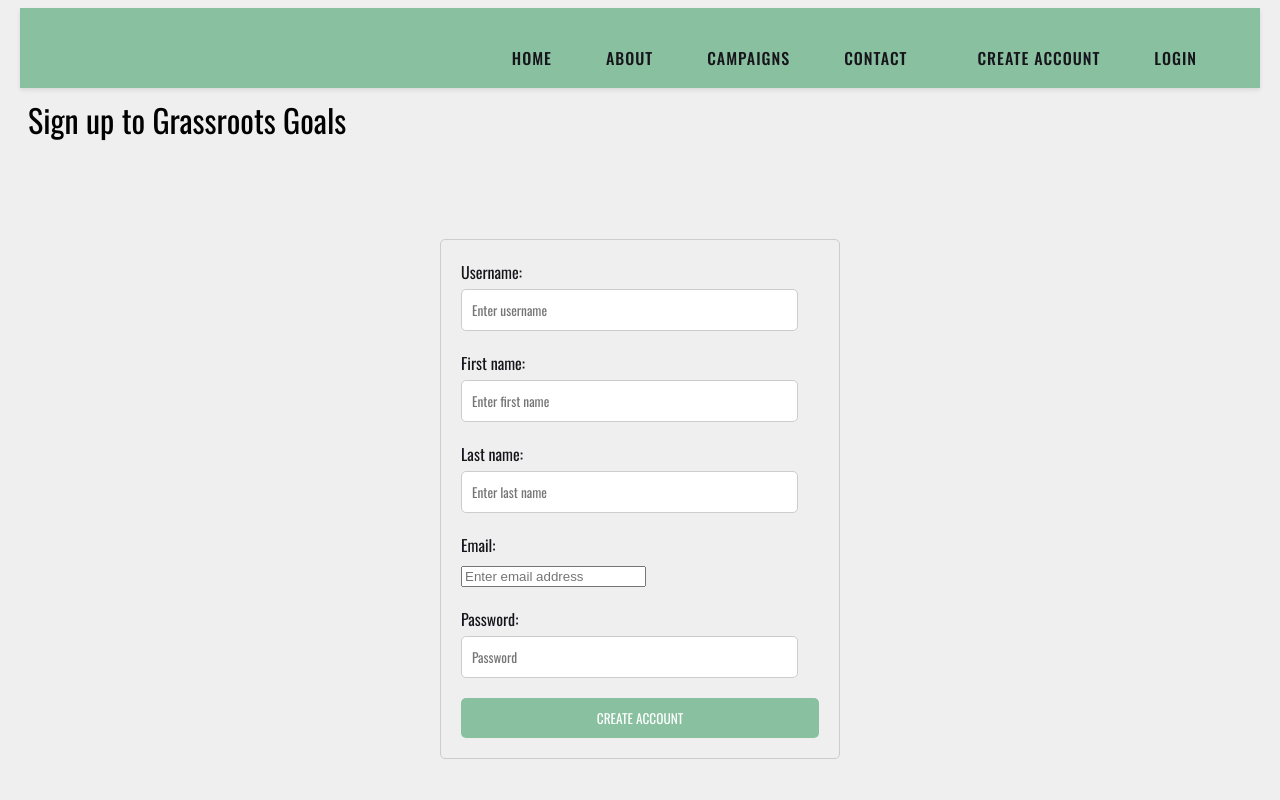
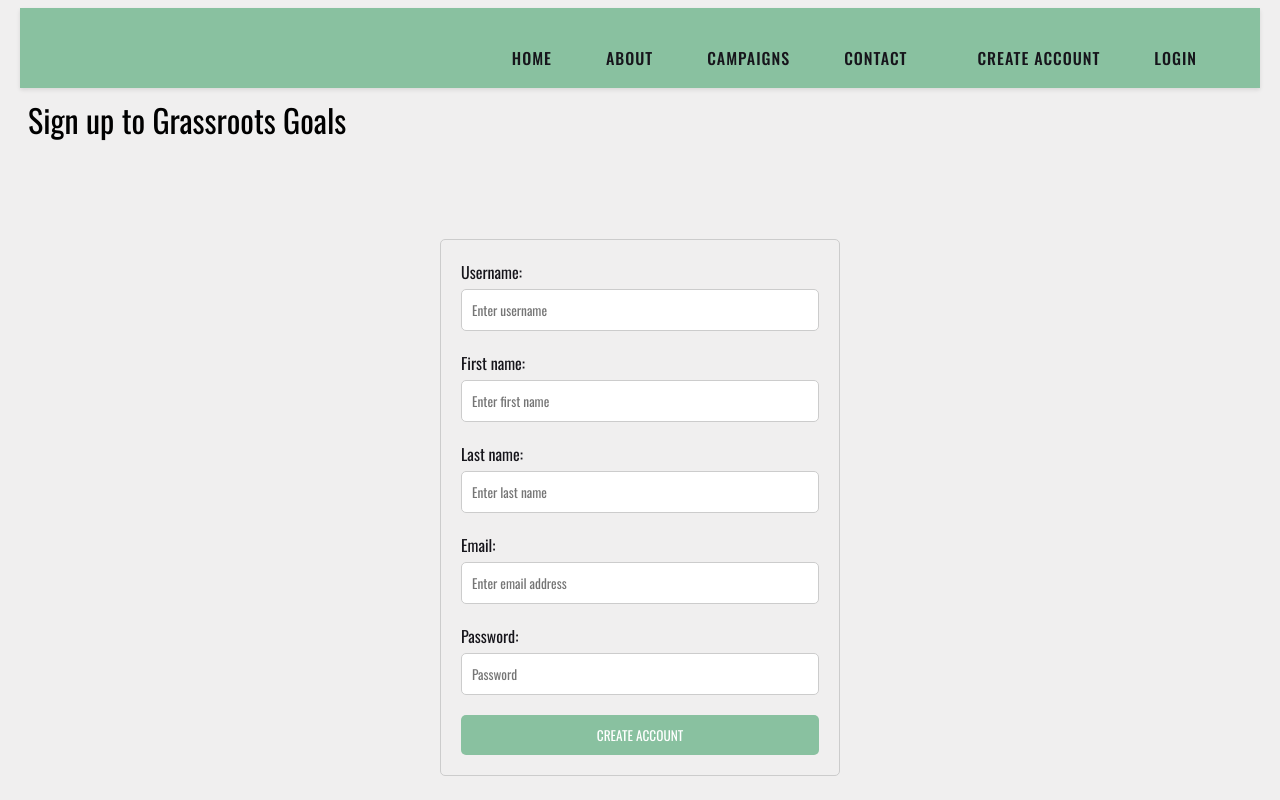
Before and after one commit to Sandz-Studio/crowdfunding_front_end, a React (Vite) app: page /createaccount in a window 1280 px wide. Shown: the top 800 px of the page. Built offline with nearby package versions, Linux system fonts and the light colour scheme.

Commit message:
Create User CSS fix

```diff
--- /dev/null
+++ b/src/components/CreateUser/CreateUserForm.css
@@ -0,0 +1,55 @@
+@import url('https://fonts.googleapis.com/css?family=Oswald:500');
+
+form {
+    max-width: 400px;
+    align-items: center;
+    margin: 6rem auto;
+    padding: 20px;
+    border: 1px solid #ccc;
+    border-radius: 5px;
+    font-family: 'Oswald', sans-serif;
+  }
+
+  form div {
+    margin-bottom: 20px;
+  }
+
+  label {
+    display: block;
+    /* text-align: left; */
+    margin-bottom: 5px;
+    color:#16151b;
+  }
+
+  input[type="text"],
+  input[type="password"] {
+    width: 100%;
+    padding: 10px;
+    border: 1px solid #ccc;
+    border-radius: 5px;
+    font-family: 'Oswald', sans-serif;
+  }
+
+  button[type="submit"] {
+    width: 100%;
+    padding: 10px;
+    background-color: #89c1a0;
+    color: #fff;
+    border: none;
+    border-radius: 5px;
+    cursor: pointer;
+    font-family: 'Oswald', sans-serif;
+    text-transform: uppercase;
+  }
+
+  input[type="email"] {
+    width: 100%;
+    padding: 10px;
+    border: 1px solid #ccc;
+    border-radius: 5px;
+    font-family: 'Oswald', sans-serif;
+  }
+
+  button[type="submit"]:hover {
+    background-color: #5b886e;
+  }
--- a/src/components/CreateUser/CreateUserForm.jsx
+++ b/src/components/CreateUser/CreateUserForm.jsx
@@ -3,7 +3,7 @@ import { useNavigate } from "react-router-dom";
 // Create an API request first to POST to the API create-user
 import postCreateUser from "../../api/post-createuser.js";
 
-// import css file later
+import "./CreateUserForm.css";
 
 function CreateUserForm() {
     // navigate to home page - hook provided by react
@@ -38,7 +38,7 @@ function CreateUserForm() {
 
     const handleSubmit = (event) => {
         event.preventDefault();
-        if (userData.username && first_name && userData.last_name && userData.email && userData.password) {
+        if (userData.username && userData.first_name && userData.last_name && userData.email && userData.password) {
             // using API async function
             postCreateUser(
                 userData
--- a/src/components/LoginForm/LoginForm.jsx
+++ b/src/components/LoginForm/LoginForm.jsx
@@ -9,7 +9,7 @@ import "./LoginForm.css";
 function LoginForm() {
   const navigate = useNavigate();
 
-  const {auth, setAuth} = useAuth();
+  const {setAuth} = useAuth();
 
   const [credentials, setCredentials] = useState({
     username: "",
```
